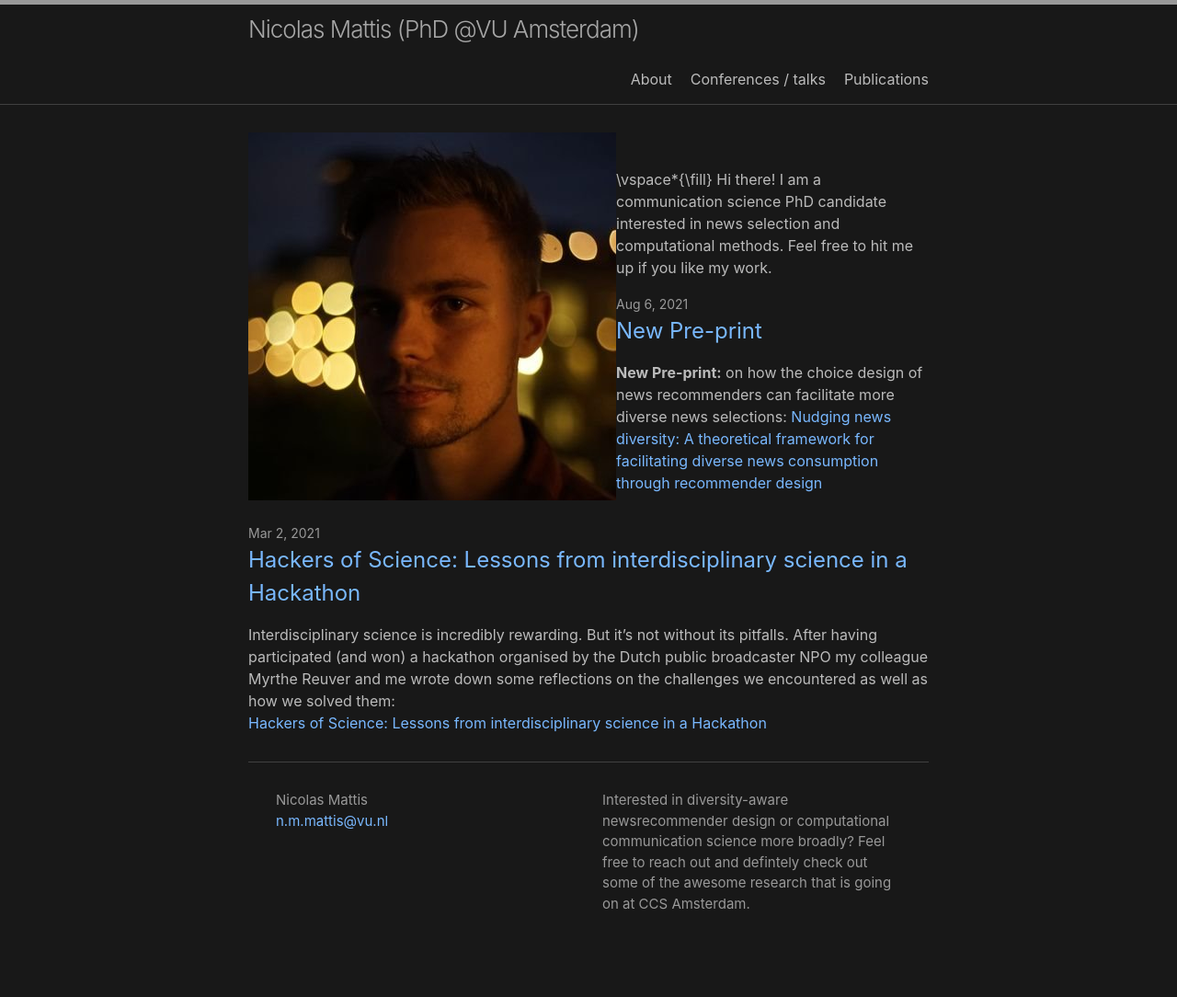
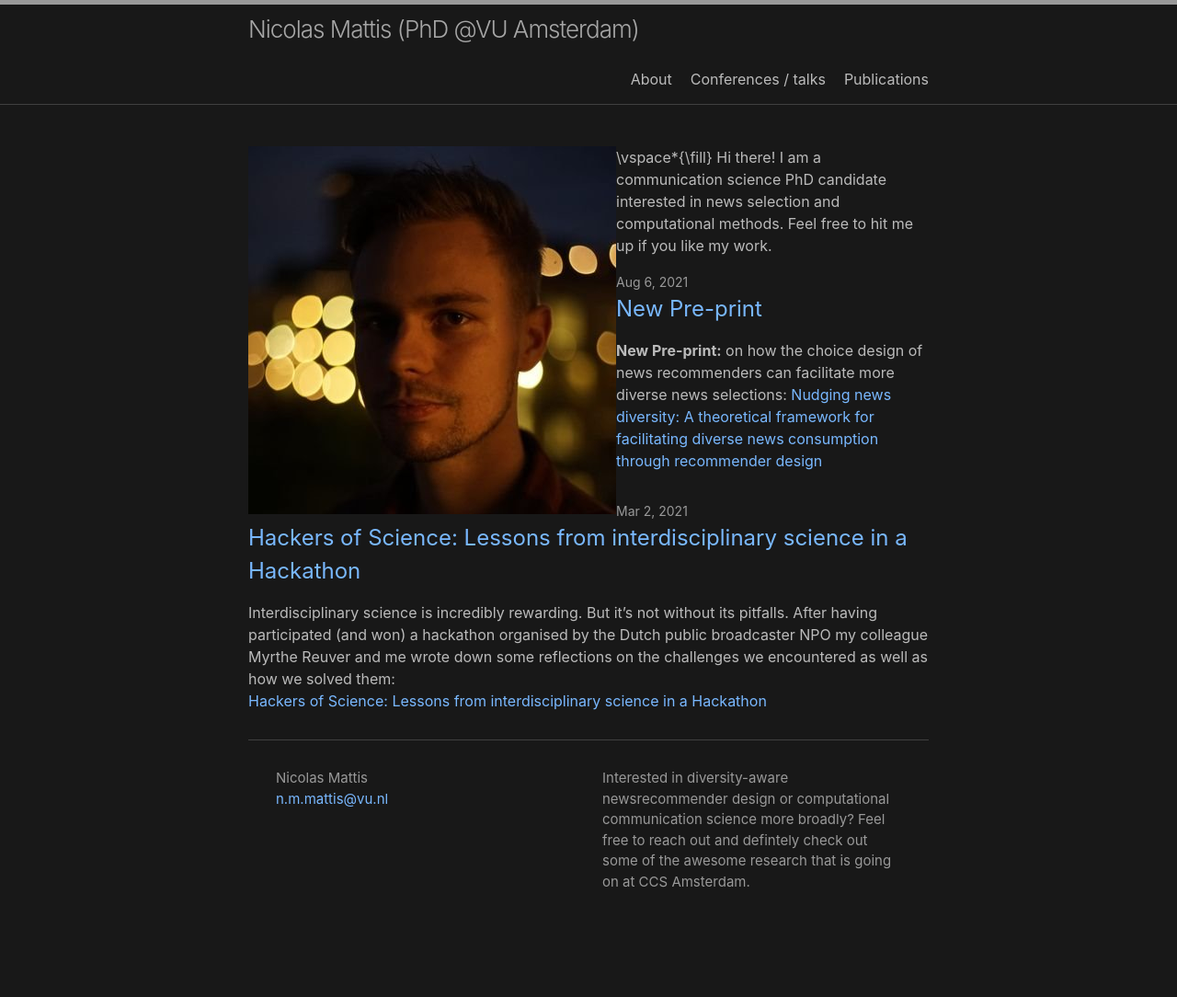
Before and after one commit to nickma101/nickma101.github.io, a Jekyll site: the page built from index.md, in a window 1280 px wide. Shown: the whole page at 92% size. Built offline with Jekyll 4.4.1, drawn with Linux system fonts in a browser that asks for light colours; after the commit the page ends 1060 px from its top, so only the background shows below that.

Commit message:
Update index.md

```diff
--- a/index.md
+++ b/index.md
@@ -8,7 +8,6 @@
 layout: home
 ---
 <img align="left" src="image.jpg">
-<br clear="right"/>
 
 \vspace*{\fill}
 Hi there! I am a communication science PhD candidate interested in news selection and computational methods. Feel free to hit me up if you like my work.
```
